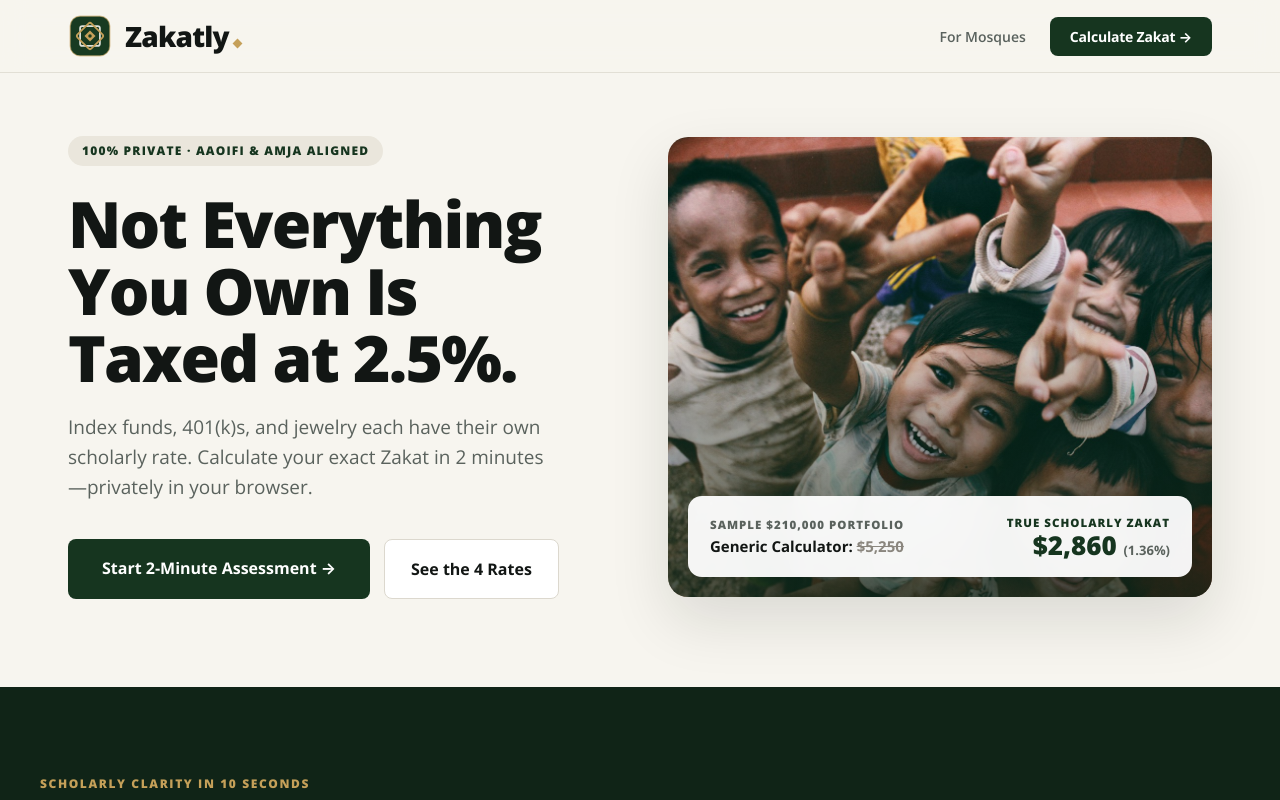
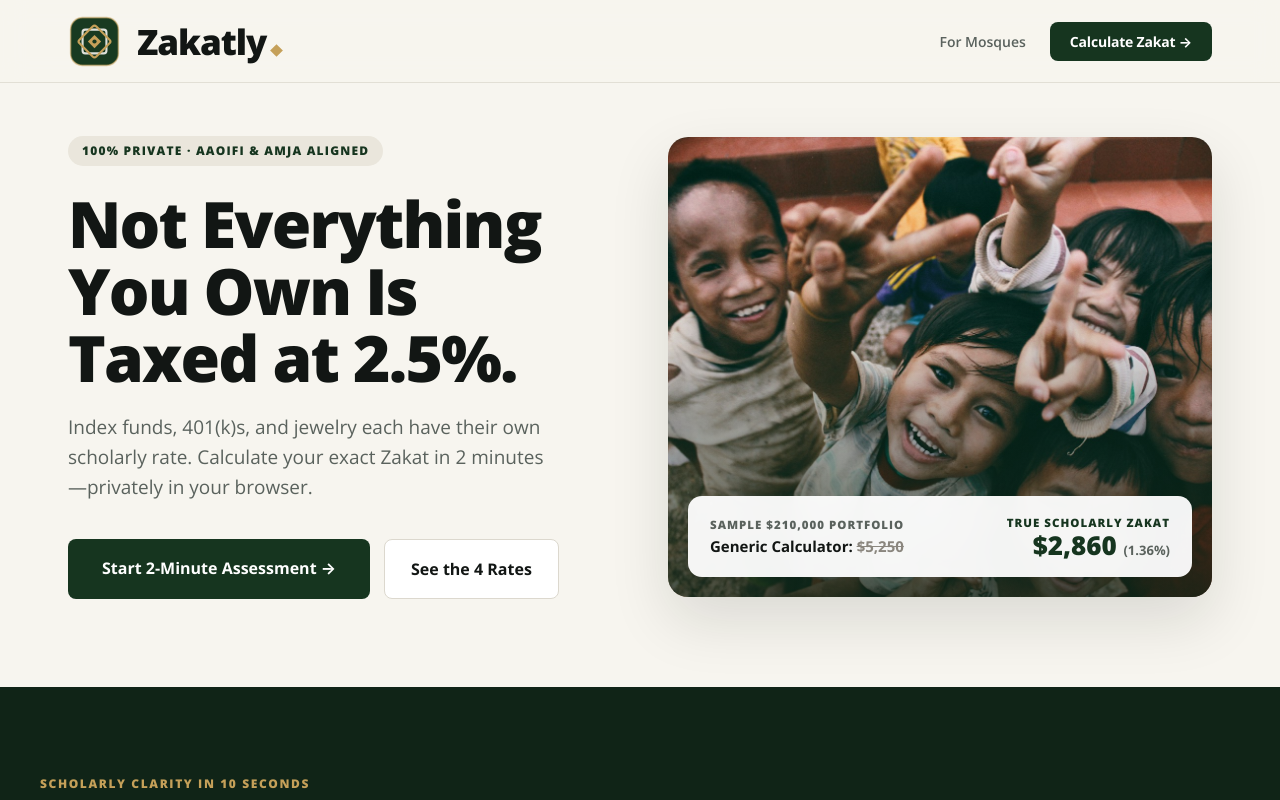
Before and after one commit to thevizard/Zakat-app, a Next.js app: page / in a window 1280 px wide. Shown: the top 800 px of the page. Built offline with nearby package versions, Linux system fonts and the light colour scheme.

Commit message:
style: substantially increase logo emblem and brand typography scale

```diff
--- a/app/mockups/page.tsx
+++ b/app/mockups/page.tsx
@@ -170,7 +170,7 @@ function ColorBlockedMockup(props: SharedProps) {
             justifyContent: 'space-between',
           }}
         >
-          <ZakatlyLogo variant="rub-al-ushr" height={42} />
+          <ZakatlyLogo variant="rub-al-ushr" height={48} />
           <div style={{ display: 'flex', alignItems: 'center', gap: 28 }}>
             <a href="#rates" style={{ fontSize: 14, fontWeight: 600, color: MUTED, textDecoration: 'none' }}>
               Asset Rates
@@ -882,7 +882,7 @@ function MinimalGalleryMockup(props: SharedProps) {
     <div style={{ background: STONE_BG, color: INK, paddingBottom: 90 }}>
       {/* Header */}
       <header style={{ maxWidth: 1240, margin: '0 auto', padding: '24px 28px', display: 'flex', justifyContent: 'space-between', alignItems: 'center' }}>
-        <ZakatlyLogo variant="rub-al-ushr" height={42} />
+        <ZakatlyLogo variant="rub-al-ushr" height={48} />
         <div style={{ display: 'flex', gap: 20, alignItems: 'center' }}>
           <Link href="/partner" style={{ fontSize: 14, fontWeight: 600, color: MUTED, textDecoration: 'none' }}>
             For Mosques
--- a/app/page.tsx
+++ b/app/page.tsx
@@ -559,7 +559,7 @@ export default function LandingPage() {
           }}
         >
           <div style={{ display: 'flex', alignItems: 'center', gap: 20, flexWrap: 'wrap' }}>
-            <ZakatlyLogo variant="rub-al-ushr" inverted height={38} />
+            <ZakatlyLogo variant="rub-al-ushr" inverted height={44} />
             <span style={{ fontSize: 13.5, color: 'rgba(255,255,255,0.5)' }}>
               Private, scholarly Zakat assessment.
             </span>
--- a/components/TopNav.tsx
+++ b/components/TopNav.tsx
@@ -37,7 +37,7 @@ export function TopNav() {
       <div
         style={{
           padding: '0 clamp(14px, 4vw, 28px)',
-          height: 72,
+          height: 'clamp(74px, 8vw, 82px)',
           display: 'flex',
           alignItems: 'center',
           justifyContent: 'space-between',
@@ -49,7 +49,7 @@ export function TopNav() {
         {/* Left side: Architectural Co-Brand Lockup */}
         <div style={{ display: 'flex', alignItems: 'center', gap: 'clamp(10px, 2vw, 16px)', minWidth: 0 }}>
           <Link href="/" style={{ display: 'flex', alignItems: 'center', textDecoration: 'none', flexShrink: 0 }}>
-            <ZakatlyLogo variant="rub-al-ushr" height={42} />
+            <ZakatlyLogo variant="rub-al-ushr" height={48} />
           </Link>
 
           {partnerMasjid && (
--- a/components/ZakatlyLogo.tsx
+++ b/components/ZakatlyLogo.tsx
@@ -13,7 +13,7 @@ interface ZakatlyLogoProps {
 export function ZakatlyLogo({
   variant = 'rub-al-ushr',
   inverted = false,
-  height = 42,
+  height = 50,
 }: ZakatlyLogoProps) {
   const primaryText = inverted ? '#FFFFFF' : '#121614'
   const forest = inverted ? '#255432' : '#183A21'
@@ -31,16 +31,17 @@ export function ZakatlyLogo({
         style={{
           display: 'inline-flex',
           alignItems: 'center',
-          gap: Math.round(12 * scale),
+          gap: Math.round(13 * scale),
           userSelect: 'none',
         }}
       >
         <svg
-          width={Math.round(40 * scale)}
-          height={Math.round(40 * scale)}
+          width={Math.round(42 * scale)}
+          height={Math.round(42 * scale)}
           viewBox="0 0 40 40"
           fill="none"
           xmlns="http://www.w3.org/2000/svg"
+          style={{ flexShrink: 0 }}
         >
           {/* Outer rounded architectural square */}
           <rect
@@ -84,9 +85,9 @@ export function ZakatlyLogo({
         <div style={{ display: 'flex', flexDirection: 'column', lineHeight: 1 }}>
           <div
             style={{
-              fontSize: Math.round(25 * scale),
+              fontSize: Math.round(28 * scale),
               fontWeight: 800,
-              letterSpacing: '-0.8px',
+              letterSpacing: '-1.1px',
               color: primaryText,
               display: 'flex',
               alignItems: 'baseline',
@@ -96,12 +97,12 @@ export function ZakatlyLogo({
             <span
               style={{
                 display: 'inline-block',
-                width: Math.round(6 * scale),
-                height: Math.round(6 * scale),
+                width: Math.round(7 * scale),
+                height: Math.round(7 * scale),
                 background: brass,
                 transform: 'rotate(45deg)',
-                marginLeft: 5,
-                marginBottom: 3,
+                marginLeft: Math.round(5 * scale),
+                marginBottom: Math.round(3 * scale),
               }}
             />
           </div>
```
